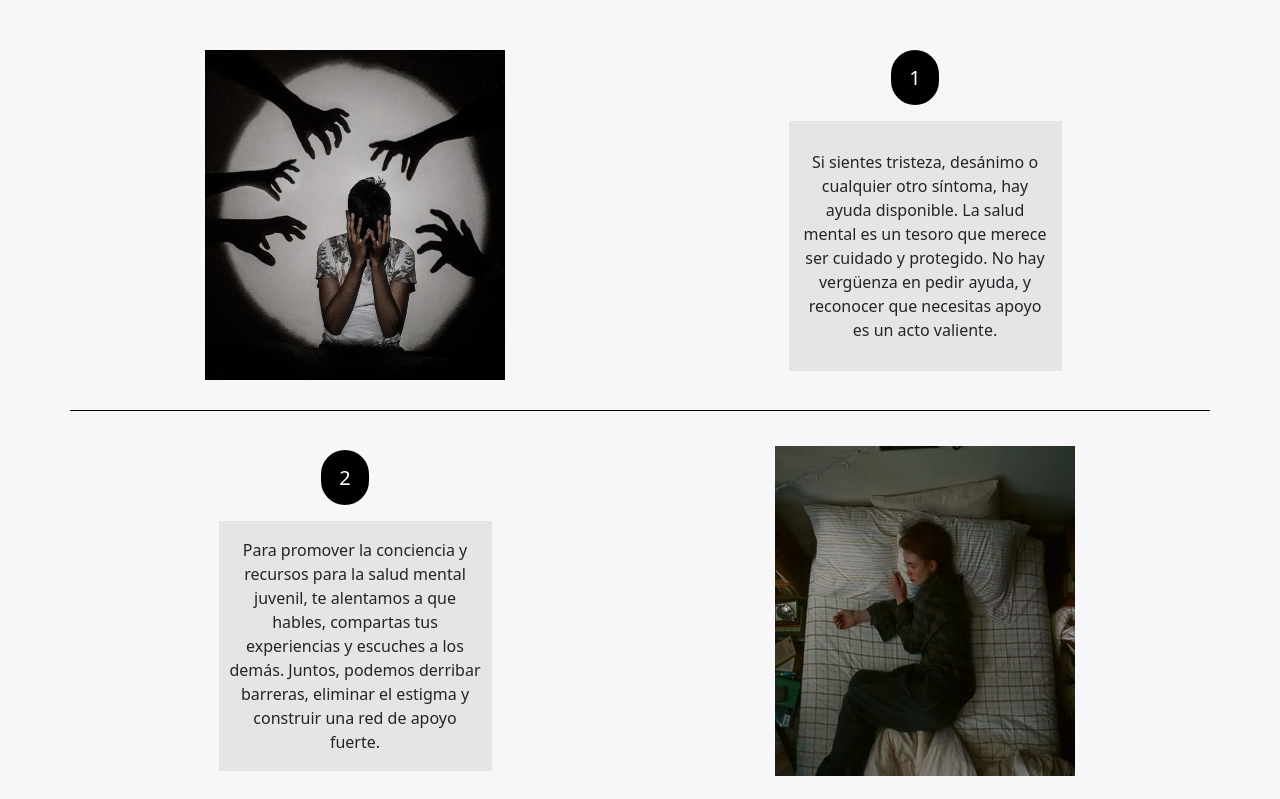
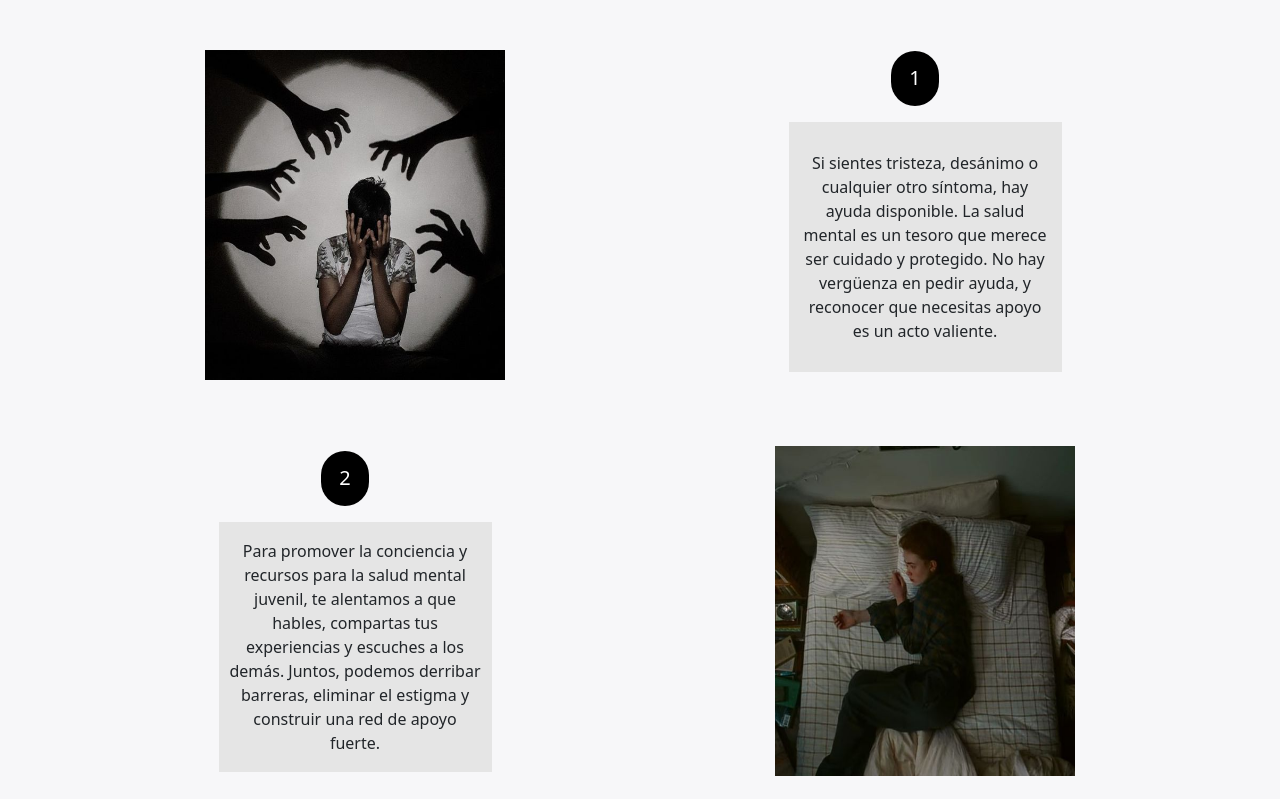
Before and after one commit to DeyvidsHK/docker-publicidad, a plain HTML site: page www/recomendaciones.html in a window 1280 px wide. Shown: the part 153-952 px from the top of the page. Drawn offline with nearby package versions, Linux system fonts and the light colour scheme.

Commit message:
Update recomendaciones.html

```diff
--- a/www/recomendaciones.html
+++ b/www/recomendaciones.html
@@ -57,7 +57,7 @@
                         </h1>
                     </div>
                 </div>
-                <div class="col-12 contener-altura d-flex justify-content-center align-items-center" style="border-bottom: 1px solid black;">
+                <div class="col-12 contener-altura d-flex justify-content-center align-items-center">
                     <div class="row d-flex justify-content-center align-items-center">
                         <div class="col-6 d-flex justify-content-center align-items-center mt-2">
                             <img src="static/src/img/recomendacion_1.png" style="height: 330px; width:300px;">
@@ -89,7 +89,7 @@
                         </div>
                     </div>
                 </div>
-                <div class="col-12 contener-altura d-flex justify-content-center align-items-cente"  style="border-bottom: 1px solid black;">
+                <div class="col-12 contener-altura d-flex justify-content-center align-items-cente">
                     <div class="row d-flex justify-content-center align-items-center">
                         <div class="col-6">
                             <div class="row d-flex justify-content-center align-items-center">
```
